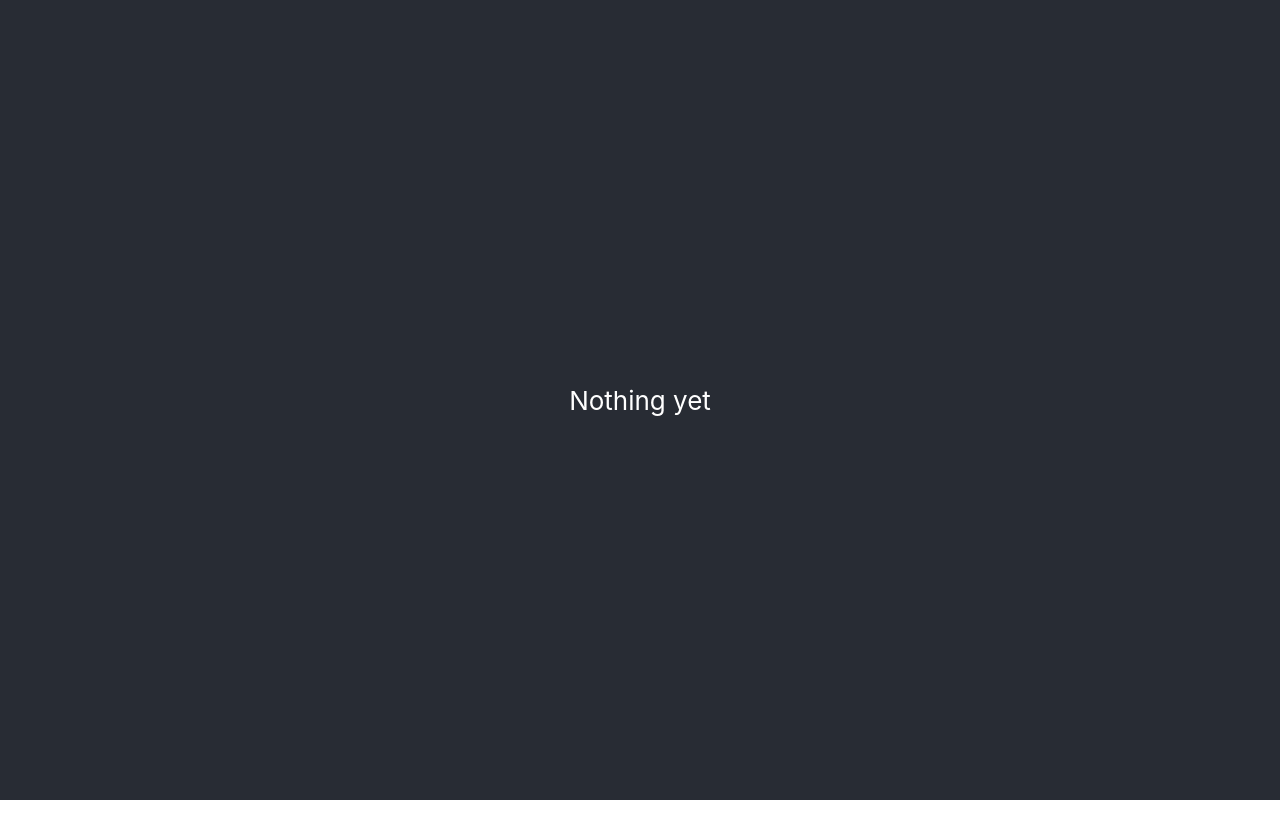
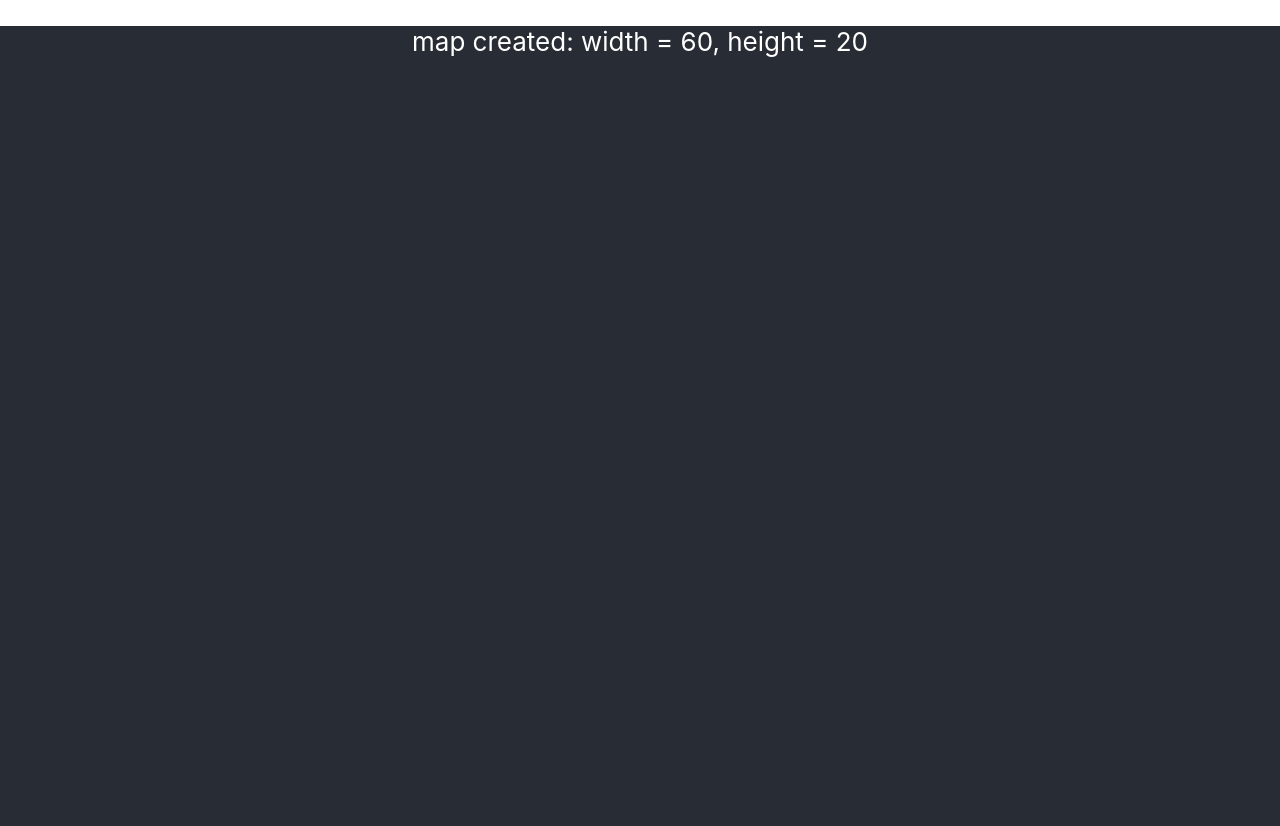
Before and after one commit to haoliu-dev/board-game, a React (Create React App) app: page / in a window 1280 px wide. Before the commit the page ends 800 px from the top, so only its background shows below. Built offline with nearby package versions, Linux system fonts and the light colour scheme.

Commit message:
skeleton of map

```diff
--- a/src/App.css
+++ b/src/App.css
@@ -1,38 +1,9 @@
 .App {
   text-align: center;
-}
+  min-height: 100vh;
 
-.App-logo {
-  height: 40vmin;
-  pointer-events: none;
-}
+  background-color: #282c34;
 
-@media (prefers-reduced-motion: no-preference) {
-  .App-logo {
-    animation: App-logo-spin infinite 20s linear;
-  }
-}
-
-.App-header {
-  background-color: #282c34;
-  min-height: 100vh;
-  display: flex;
-  flex-direction: column;
-  align-items: center;
-  justify-content: center;
   font-size: calc(10px + 2vmin);
   color: white;
 }
-
-.App-link {
-  color: #61dafb;
-}
-
-@keyframes App-logo-spin {
-  from {
-    transform: rotate(0deg);
-  }
-  to {
-    transform: rotate(360deg);
-  }
-}
--- a/src/App.js
+++ b/src/App.js
@@ -1,13 +1,12 @@
 import './App.css';
-import HexMap from './engine/hexmap';
-
+import Gameboard from './Gameboard.js'
 function App() {
-  let a = new HexMap();
-  console.log(a);
   return (
     <div className="App">
+
+      <Gameboard></Gameboard>
       <header className="App-header">
-        Nothing yet
+
       </header>
     </div>
   );
--- /dev/null
+++ b/src/Gameboard.js
@@ -0,0 +1,18 @@
+
+import React from 'react';
+import HexMap from './engine/hexmap';
+
+export default class Gameboard extends React.Component {
+  constructor(props) {
+    super(props);
+    this.state = {
+      map: new HexMap(60,20),
+    }
+  }
+  render() {
+    return (
+      <p>map created: width = {this.state.map.width}, height = {this.state.map.height} </p>
+    );
+
+  }
+}
--- a/src/engine/hexmap.ts
+++ b/src/engine/hexmap.ts
@@ -1,3 +1,20 @@
+/*
+A Hex-tile based map, like what we see in civilization 6, with the following traits
+- the map has immutable size
+- each tile connects to six tiles attaching to the its six edges
+The tiles layout are as below: one line represents one tile row, and one brackets represents one tile
+   (0,0) (0,1) (0,2) (0,3)
+(1,-1) (1,1) (1,2) (1,3) (1,4)
+   (2,0) (2,1) (2,2) (2,3)
+(3,-1) (3,1) (3,2) (3,3) (3,4)
+*/
 export default class HexMap {
+  // map width and height in tile count
+  width: number;
+  height: number;
 
+  constructor(width: number, height: number) {
+    this.width = width;
+    this.height = height;
+  }
 }
```
